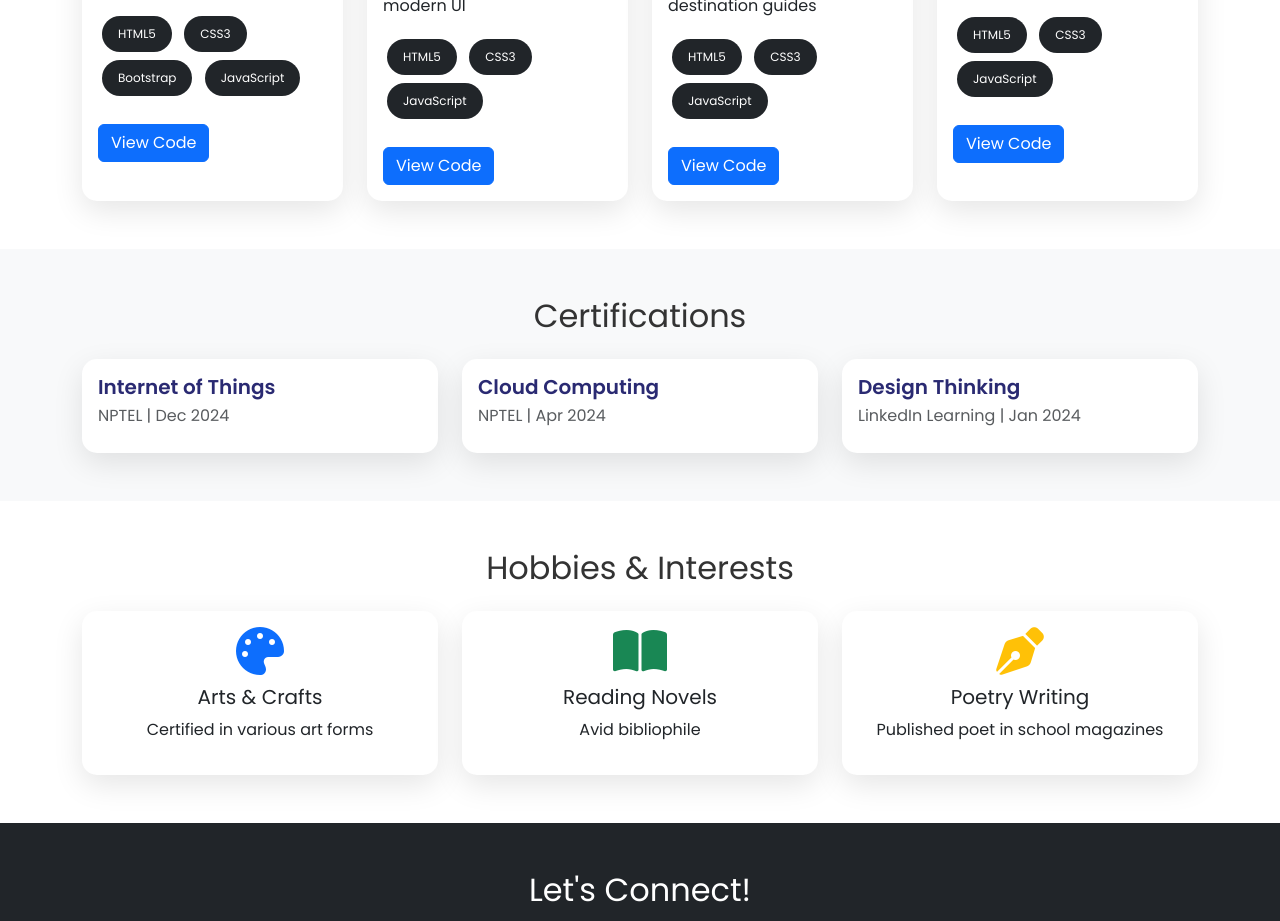
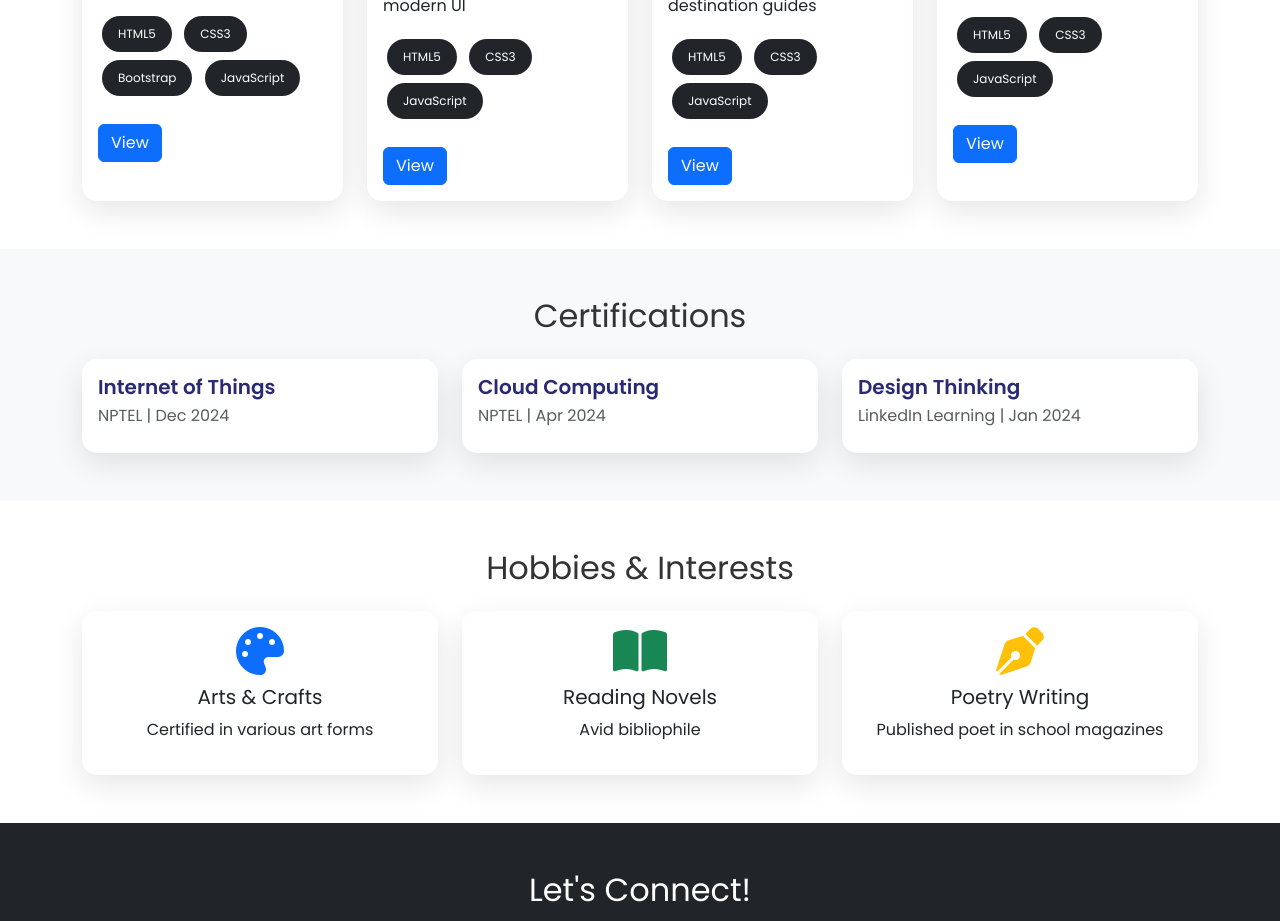
Before and after one commit to 22bcs16876-Neha/Portfolio_website, a plain HTML site: page index.html in a window 1280 px wide. Shown: the part 2255-3176 px from the top of the page. Drawn offline with nearby package versions, Linux system fonts and the light colour scheme.

Commit message:
Update index.html

```diff
--- a/index.html
+++ b/index.html
@@ -176,7 +176,7 @@
                 <span class="badge bg-dark">Bootstrap</span>
                 <span class="badge bg-dark">JavaScript</span>
               </div>
-              <a href="https://22bcs16876-neha.github.io/Restaurant_Website-/" class="btn btn-primary mt-2">View Code</a>
+              <a href="https://22bcs16876-neha.github.io/Restaurant_Website-/" class="btn btn-primary mt-2">View</a>
             </div>
           </div>
         </div>
@@ -194,7 +194,7 @@
                 <span class="badge bg-secondary">CSS3</span>
                 <span class="badge bg-secondary">JavaScript</span> -->
               </div>
-              <a href=" https://22bcs16876-neha.github.io/GameQuest/" class="btn btn-primary mt-2">View Code</a>
+              <a href=" https://22bcs16876-neha.github.io/GameQuest/" class="btn btn-primary mt-2">View</a>
             </div>
           </div>
         </div>
@@ -209,7 +209,7 @@
                 <span class="badge bg-dark">CSS3</span>
                 <span class="badge bg-dark">JavaScript</span>
               </div>
-              <a href=" https://22bcs16876-neha.github.io/TravelWebsite/" class="btn btn-primary mt-2">View Code</a>
+              <a href=" https://22bcs16876-neha.github.io/TravelWebsite/" class="btn btn-primary mt-2">View</a>
             </div>
           </div>
         </div>
@@ -224,7 +224,7 @@
                 <span class="badge bg-dark">CSS3</span>
                 <span class="badge bg-dark">JavaScript</span>
               </div>
-              <a href=" https://22bcs16876-neha.github.io/Portfolio_website/" class="btn btn-primary mt-2">View Code</a>
+              <a href=" https://22bcs16876-neha.github.io/Portfolio_website/" class="btn btn-primary mt-2">View</a>
             </div>
           </div>
         </div>
@@ -326,7 +326,7 @@
           </a>
         </div>
         <div class="col-md-3">
-          <a href="tel:8335883256" class="text-white">
+          <a href="tel:8335867888" class="text-white">
             <i class="fas fa-phone fa-2x"></i>
             <p class="mt-2">Call</p>
           </a>
```
